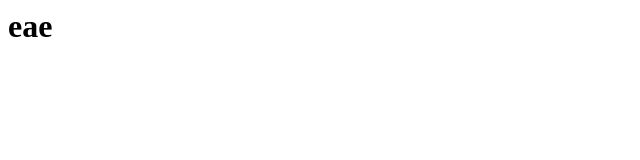
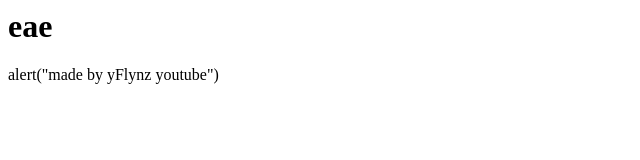
Before and after one commit to yFlynz/yflynz.github.io, a plain HTML site: page index.html in a window 1280 px wide. Shown: the whole page, without its empty margins (0-640 px from the left). Drawn offline with Linux system fonts and the light colour scheme.

Commit message:
Update index.html

```diff
--- a/index.html
+++ b/index.html
@@ -6,4 +6,5 @@
   <body>
     <h1>eae</h1>
   </body>
+  alert("made by yFlynz youtube")
 </html>
```
